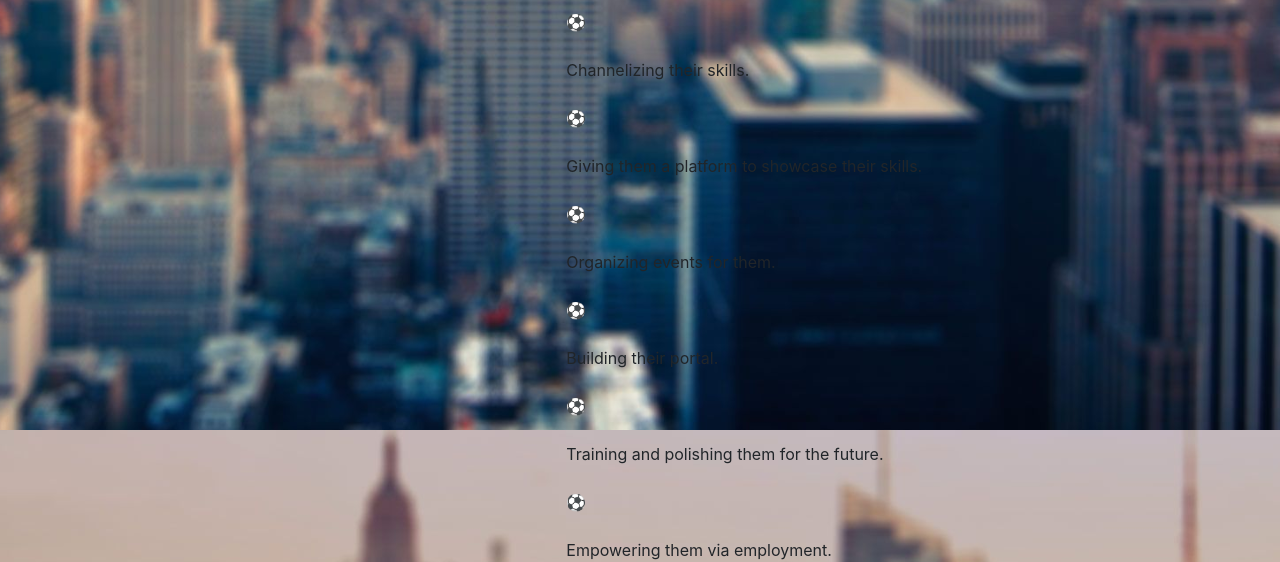
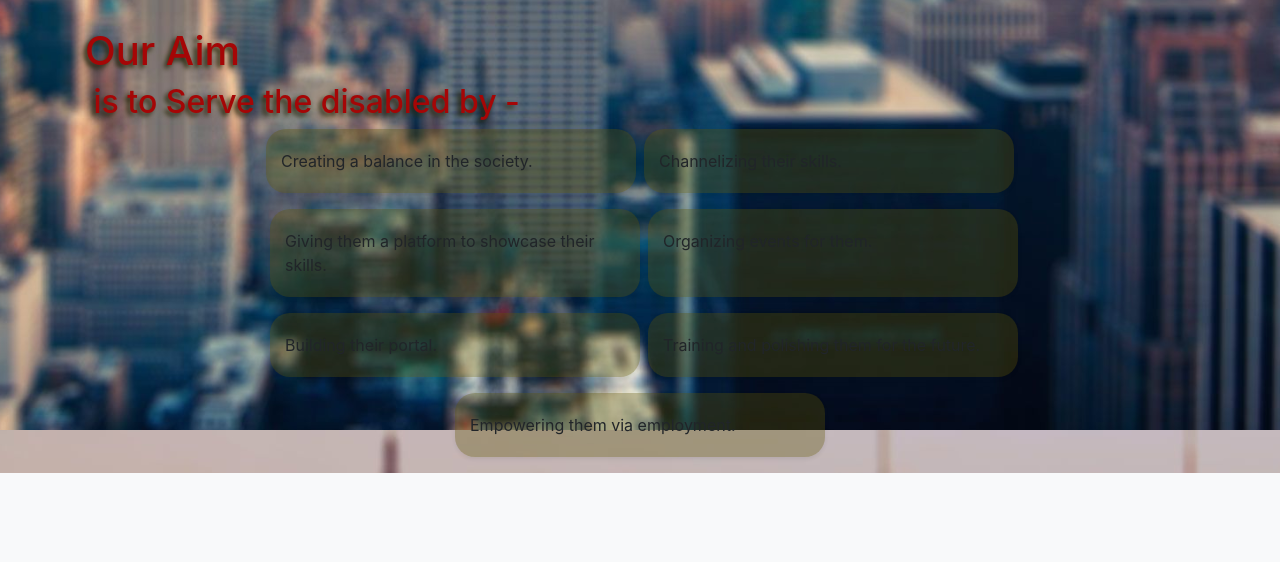
Before and after one commit to sudarshanam16/ngo, a PHP site: page /missanabout.html in a window 1280 px wide. Shown: the part 370-932 px from the top of the page. After the commit the page ends 843 px from the top, so only its background shows below. Run offline with PHP 8.4, Linux system fonts and the light colour scheme; some web fonts are replaced.

Commit message:
missianaboutdone

```diff
--- a/index.html
+++ b/index.html
@@ -29,7 +29,7 @@
             <div class="collapse  navbar-collapse" id="navbarNavAltMarkup">
                 <div class="navbar-nav ml-auto">
                     <a class="nav-item nav-link active" href="index.html">Home <span class="sr-only">(current)</span></a>
-                    <a class="nav-item nav-link " href="missanabout.html">About</a>
+                    <a class="nav-item nav-link " href="missanabout.html    ">About</a>
                     <a class="nav-item nav-link" href="recruit.html">Recruitments</a>
                 </div>
             </div>
--- a/missanabout.html
+++ b/missanabout.html
@@ -21,7 +21,6 @@
 </head>
 
 <body>
-    <div class="mb-5">
     <nav class="fixed-top navbar navbar-expand-lg navbar-light bg-light">
         <a class="navbar-brand" href="index.html">MF</a>
         <button class="navbar-toggler" type="button" data-toggle="collapse" data-target="#navbarNavAltMarkup" aria-controls="navbarNavAltMarkup" aria-expanded="false" aria-label="Toggle navigation">
@@ -36,53 +35,39 @@
             </div>
         </div>
     </nav>
-    </div>
-    <!-- <div class="header">
-        <div><a href="index.html">&copy; MISSAN FOUNDATION</a></div>
-        <div class="nav">
-            <div><a href="about.html">About Us</a></div>
-            <div><a href="recruit.html">Recruitments</a></div>
-        </div>
-    </div> -->
 
-    <div class="row">
-        <h1 class="col-12 mb-2">Our Mission</h1>
+    <div class="container mt-5">
+        <h1 class="col-12 heading-mission-about">Our Mission</h1>
+        <div class="d-flex flex-column flex-md-row justify-content-center">
             <div class="bg-missan-about shadow-sm col-12 text-center col-md-4 mb-3">
-            <img src="https://cdn2.iconfinder.com/data/icons/house-buildings/48/19-512.png" class="w-25">
+                <img src="https://cdn2.iconfinder.com/data/icons/house-buildings/48/19-512.png" class="mission-about-icons">
                 <p>To establish an IT park run by disabled people.</p>
             </div>
-        <div class="bg-missan-about shadow-sm col-12 text-center col-md-4 mb-3">
-            <img src="https://lh3.googleusercontent.com/proxy/vTSKvf28g9-mVPszVhBpQyOweotvkJIeQniLn9cuW--w7IsoL49rZxPJ6T7FhsiDVjXTFzsgmeImGs2mTyvduAmESqMuaOgoLwGuSnhzxjRx" class="w-25" />
+            <div class="bg-missan-about shadow-sm col-12 text-center col-md-4 mb-3 ml-md-3">
+                <img src="https://lh3.googleusercontent.com/proxy/vTSKvf28g9-mVPszVhBpQyOweotvkJIeQniLn9cuW--w7IsoL49rZxPJ6T7FhsiDVjXTFzsgmeImGs2mTyvduAmESqMuaOgoLwGuSnhzxjRx" class="mission-about-icons" />
                 <p>To offer opportunities to materialize their different skills.</p>
             </div>
-        <div class="bg-missan-about shadow-sm col-12 text-center col-md-3 mb-3">
-            <img src="https://lh3.googleusercontent.com/proxy/iur7EcZiLRSMkfu07UvTDKobCRb-9Je7jGGiHz2ve7czJGraGcwE3uJXY2HK_DAlU2XEuFLgtw92t3zIWoeU3MvquTMdjgg8zG38bbyRYsIf" class="w-25">
+            <div class="bg-missan-about shadow-sm col-12 text-center col-md-4 mb-3 ml-md-3">
+                <img src="https://lh3.googleusercontent.com/proxy/iur7EcZiLRSMkfu07UvTDKobCRb-9Je7jGGiHz2ve7czJGraGcwE3uJXY2HK_DAlU2XEuFLgtw92t3zIWoeU3MvquTMdjgg8zG38bbyRYsIf" class="mission-about-icons">
                 <p>Guide and train them through specialized training.</p>
             </div>
         </div>
+    </div>
 
-    <div class="row">
-        <h1>Our Aim</h1>
-        <h2>is to Serve the disabled by -</h2>
-        <div class="about">
-            <div><br/>⚽<br/><br/>Creating a balance in the society.</div>
-            <div><br/>⚽<br/><br/>Channelizing their skills.</div>
-            <div><br/>⚽<br/><br/>Giving them a platform to showcase their skills.</div>
-            <div><br/>⚽<br/><br/>Organizing events for them.</div>
-            <div><br/>⚽<br/><br/>Building their portal.</div>
-            <div><br/>⚽<br/><br/>Training and polishing them for the future.</div>
-            <div><br/>⚽<br/><br/>Empowering them via employment.</div>
+    <div class="container mt-5">
+        <h1 class="text-left heading-mission-about">Our Aim</h1>
+        <h2 class="text-left heading-mission-about">&nbsp;is to Serve the disabled by -</h2>
+        <div class="d-flex flex-column flex-md-row justify-content-md-center flex-wrap">
+            <div class="col-12 col-md-4 bg-missan-about shadow-sm mb-3 ">Creating a balance in the society.</div>
+            <div class="col-12 col-md-4 bg-missan-about shadow-sm mb-3 ml-md-2">Channelizing their skills.</div>
+            <div class="col-12 col-md-4 bg-missan-about shadow-sm mb-3 ml-md-2">Giving them a platform to showcase their skills.</div>
+            <div class="col-12 col-md-4 bg-missan-about shadow-sm mb-3 ml-md-2">Organizing events for them.</div>
+            <div class="col-12 col-md-4 bg-missan-about shadow-sm mb-3 ml-md-2">Building their portal.</div>
+            <div class="col-12 col-md-4 bg-missan-about shadow-sm mb-3 ml-md-2">Training and polishing them for the future.</div>
+            <div class="col-12 col-md-4 bg-missan-about shadow-sm mb-3 ">Empowering them via employment.</div>
         </div>
     </div>
 
-    <!-- <div class="row">
-        <h1>Our Mission</h1>
-        <div class="about">
-            <div><br/>⚽<br/><br/>To establish an IT park run by disabled people.</div>
-            <div><br/>⚽<br/><br/>To offer opportunities to materialize their different skills.</div>
-            <div><br/>⚽<br/><br/>Guide and train them through specialized training.</div>
-        </div>
-    </div> -->
 </body>
 
 </html>
--- a/style.css
+++ b/style.css
@@ -9,10 +9,16 @@ body {
 .bg-missan-about {
     background-color: rgba(92, 83, 3, 0.342);
     border-radius: 20px;
+    padding: 20px;
 }
 
-.bg-missan-about+.bg-missan-about {
-    margin-left: 20px;
+.mission-about-icons {
+    height: 125px;
+}
+
+.heading-mission-about {
+    color: rgb(165, 6, 6);
+    text-shadow: -3px 3px 5px rgb(36, 36, 9);
 }
 
 
```
Lines whose indentation alone changed are shown as unchanged.
